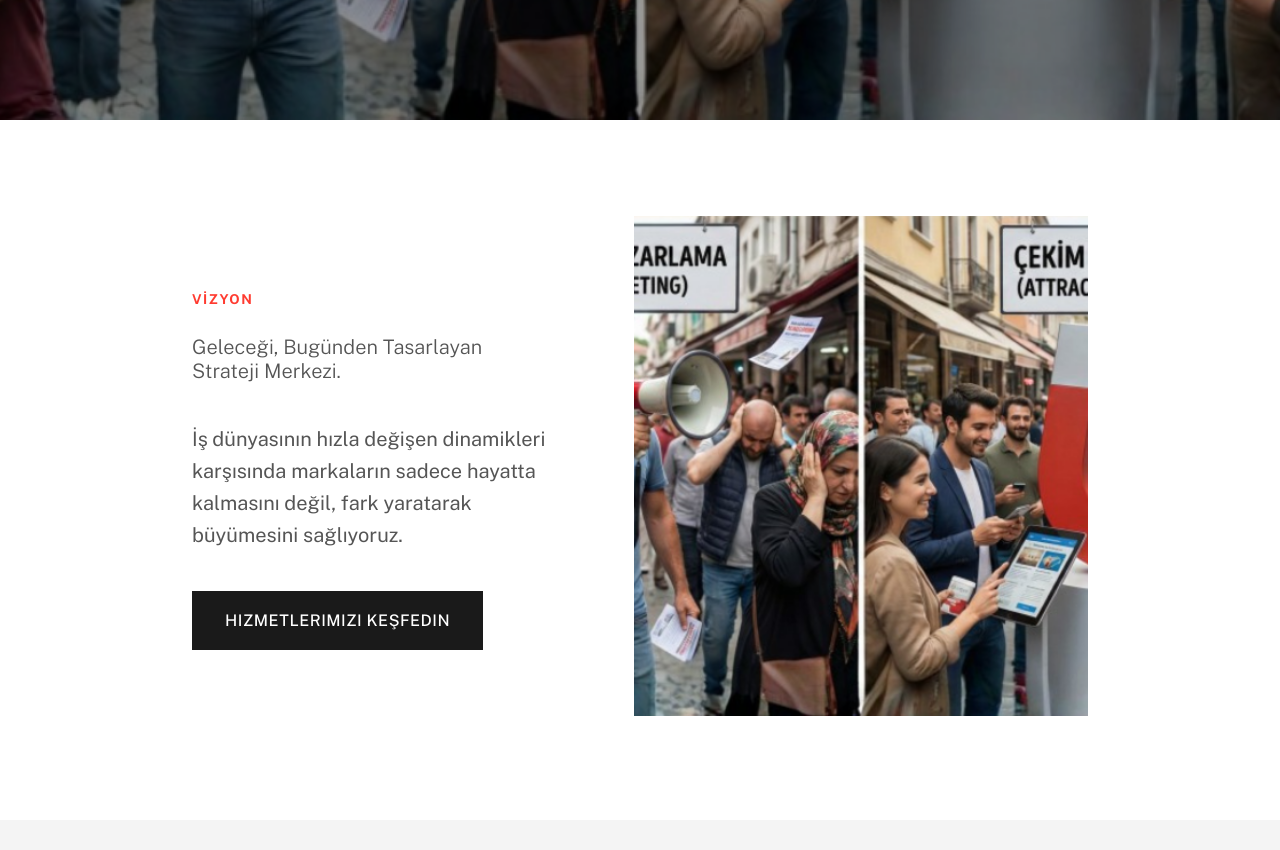
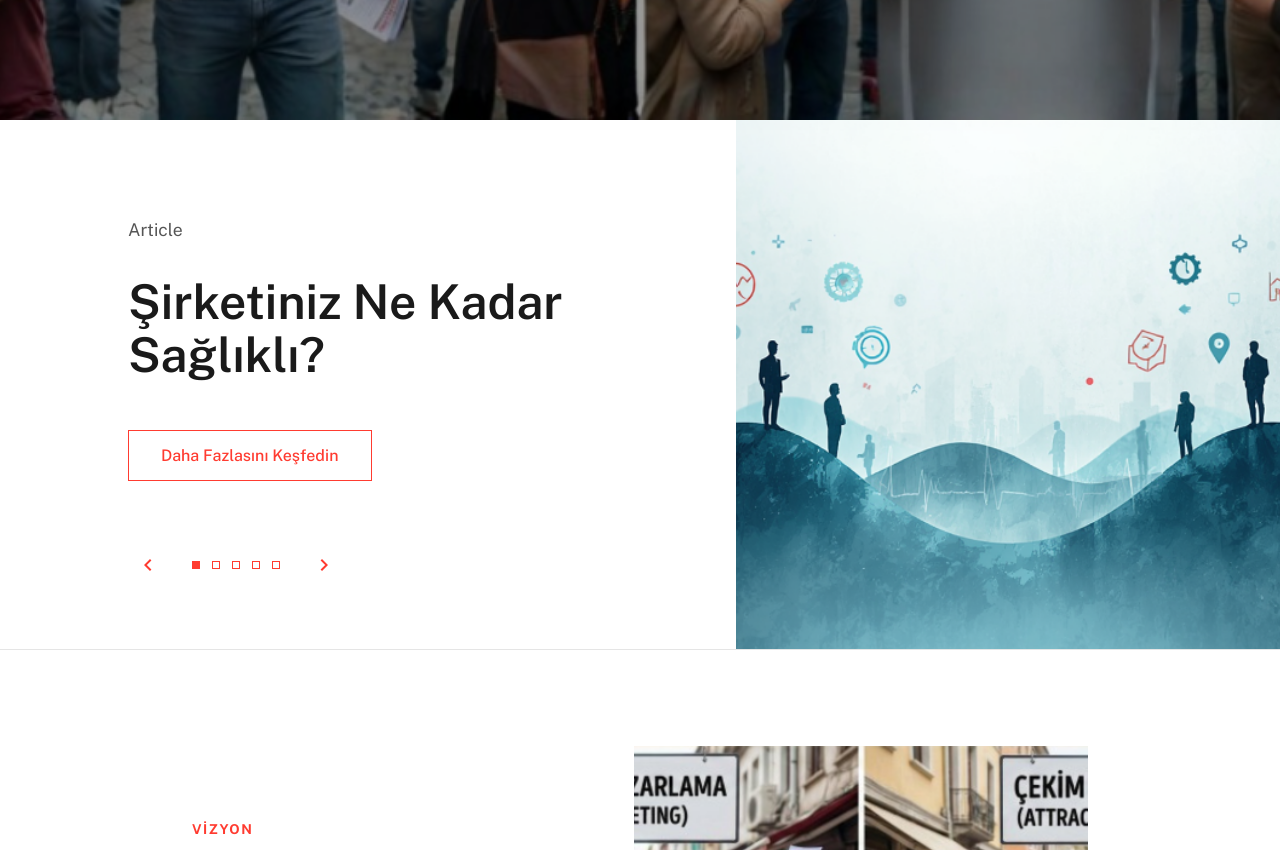
Before and after one commit to happysoldier/Outsight, a React (Vite) app: page / in a window 1280 px wide. Shown: the part 680-1530 px from the top of the page. Built offline with nearby package versions, Linux system fonts and the light colour scheme; a web font is replaced by a local one.

Commit message:
Add random article slider to homepage house

```diff
--- a/src/pages/Home.css
+++ b/src/pages/Home.css
@@ -139,6 +139,125 @@
     color: #000;
 }
 
+/* Article Slider Section */
+.article-slider {
+    background-color: #fff;
+    border-bottom: 1px solid var(--color-border);
+}
+
+.slider-container {
+    display: flex;
+    min-height: 500px;
+    max-width: 1440px;
+    margin: 0 auto;
+}
+
+.slider-content {
+    flex: 1;
+    padding: 6rem 4rem 4rem 8rem;
+    display: flex;
+    flex-direction: column;
+    justify-content: center;
+    position: relative;
+}
+
+.slider-tag {
+    font-size: 1.1rem;
+    color: var(--color-text-secondary);
+    margin-bottom: 2rem;
+    display: block;
+}
+
+.slider-title {
+    font-size: 3rem;
+    line-height: 1.1;
+    font-weight: 600;
+    margin-bottom: 3rem;
+    max-width: 500px;
+    color: var(--color-text-primary);
+}
+
+.slider-btn {
+    display: inline-block;
+    padding: 0.75rem 2rem;
+    border: 1px solid var(--color-accent);
+    color: var(--color-accent);
+    text-decoration: none;
+    font-weight: 500;
+    width: fit-content;
+    margin-bottom: 4rem;
+    transition: all 0.3s ease;
+}
+
+.slider-btn:hover {
+    background-color: var(--color-accent);
+    color: #fff;
+}
+
+.slider-image {
+    flex: 1;
+    background-color: #000;
+}
+
+.slider-image img {
+    width: 100%;
+    height: 100%;
+    object-fit: cover;
+}
+
+.slider-controls {
+    display: flex;
+    align-items: center;
+    gap: 1.5rem;
+    margin-top: auto;
+}
+
+.control-btn {
+    background: none;
+    border: none;
+    color: var(--color-accent);
+    display: flex;
+    align-items: center;
+    justify-content: center;
+    padding: 0.5rem;
+    transition: transform 0.2s ease;
+}
+
+.control-btn:hover {
+    transform: scale(1.2);
+}
+
+.slider-indicators {
+    display: flex;
+    gap: 0.75rem;
+}
+
+.indicator {
+    width: 8px;
+    height: 8px;
+    border: 1px solid var(--color-accent);
+    cursor: pointer;
+    transition: all 0.3s ease;
+}
+
+.indicator.active {
+    background-color: var(--color-accent);
+}
+
+@media (max-width: 1024px) {
+    .slider-container {
+        flex-direction: column;
+    }
+
+    .slider-content {
+        padding: 4rem 2rem;
+    }
+
+    .slider-title {
+        font-size: 2.25rem;
+    }
+}
+
 .insights-grid {
     display: grid;
     grid-template-columns: repeat(auto-fit, minmax(350px, 1fr));
--- a/src/pages/Home.jsx
+++ b/src/pages/Home.jsx
@@ -1,5 +1,6 @@
-import React from 'react';
+import React, { useState, useEffect } from 'react';
 import { Link } from 'react-router-dom';
+import { blogPosts } from '../data/blogData';
 import './Home.css';
 
 // Import Hero Image (using a fitting strategic/modern image)
@@ -11,6 +12,27 @@ import insight2Img from '../assets/future-of-digital-marketing-hero.png'; // Dig
 import insight3Img from '../assets/innovative-strategies-hero.png'; // Growth/Strategy
 
 const Home = () => {
+    const [randomPosts, setRandomPosts] = useState([]);
+    const [currentIndex, setCurrentIndex] = useState(0);
+
+    useEffect(() => {
+        // Get 5 random posts
+        const shuffled = [...blogPosts].sort(() => 0.5 - Math.random());
+        setRandomPosts(shuffled.slice(0, 5));
+    }, []);
+
+    const nextSlide = () => {
+        setCurrentIndex((prev) => (prev + 1) % randomPosts.length);
+    };
+
+    const prevSlide = () => {
+        setCurrentIndex((prev) => (prev - 1 + randomPosts.length) % randomPosts.length);
+    };
+
+    if (randomPosts.length === 0) return null;
+
+    const currentPost = randomPosts[currentIndex];
+
     return (
         <div className="home-page">
             {/* Featured Insight - Kearney Style (Main Hero) */}
@@ -22,6 +44,38 @@ const Home = () => {
                     <h2 className="featured-title">Modern Pazarlama: Megafonla Bağırmak Değil, Mıknatısla Çekmektir</h2>
                     <p className="featured-date">24 Ocak 2026</p>
                     <Link to="/blog/modern-pazarlama-megafonla-bagirmak-degil-miknatisla-cekmektir" className="btn-ghost">Daha Fazlasını Keşfedin</Link>
+                </div>
+            </section>
+
+            {/* Article Slider Section */}
+            <section className="article-slider">
+                <div className="slider-container">
+                    <div className="slider-content">
+                        <span className="slider-tag">Article</span>
+                        <h2 className="slider-title">{currentPost.title}</h2>
+                        <Link to={`/blog/${currentPost.slug}`} className="slider-btn">Daha Fazlasını Keşfedin</Link>
+
+                        <div className="slider-controls">
+                            <button className="control-btn prev" onClick={prevSlide}>
+                                <svg viewBox="0 0 24 24" width="24" height="24"><path d="M15.41 7.41L14 6l-6 6 6 6 1.41-1.41L10.83 12z" fill="currentColor" /></svg>
+                            </button>
+                            <div className="slider-indicators">
+                                {randomPosts.map((_, index) => (
+                                    <span
+                                        key={index}
+                                        className={`indicator ${index === currentIndex ? 'active' : ''}`}
+                                        onClick={() => setCurrentIndex(index)}
+                                    ></span>
+                                ))}
+                            </div>
+                            <button className="control-btn next" onClick={nextSlide}>
+                                <svg viewBox="0 0 24 24" width="24" height="24"><path d="M10 6L8.59 7.41 13.17 12l-4.58 4.59L10 18l6-6z" fill="currentColor" /></svg>
+                            </button>
+                        </div>
+                    </div>
+                    <div className="slider-image">
+                        <img src={currentPost.image} alt={currentPost.title} />
+                    </div>
                 </div>
             </section>
 
```
